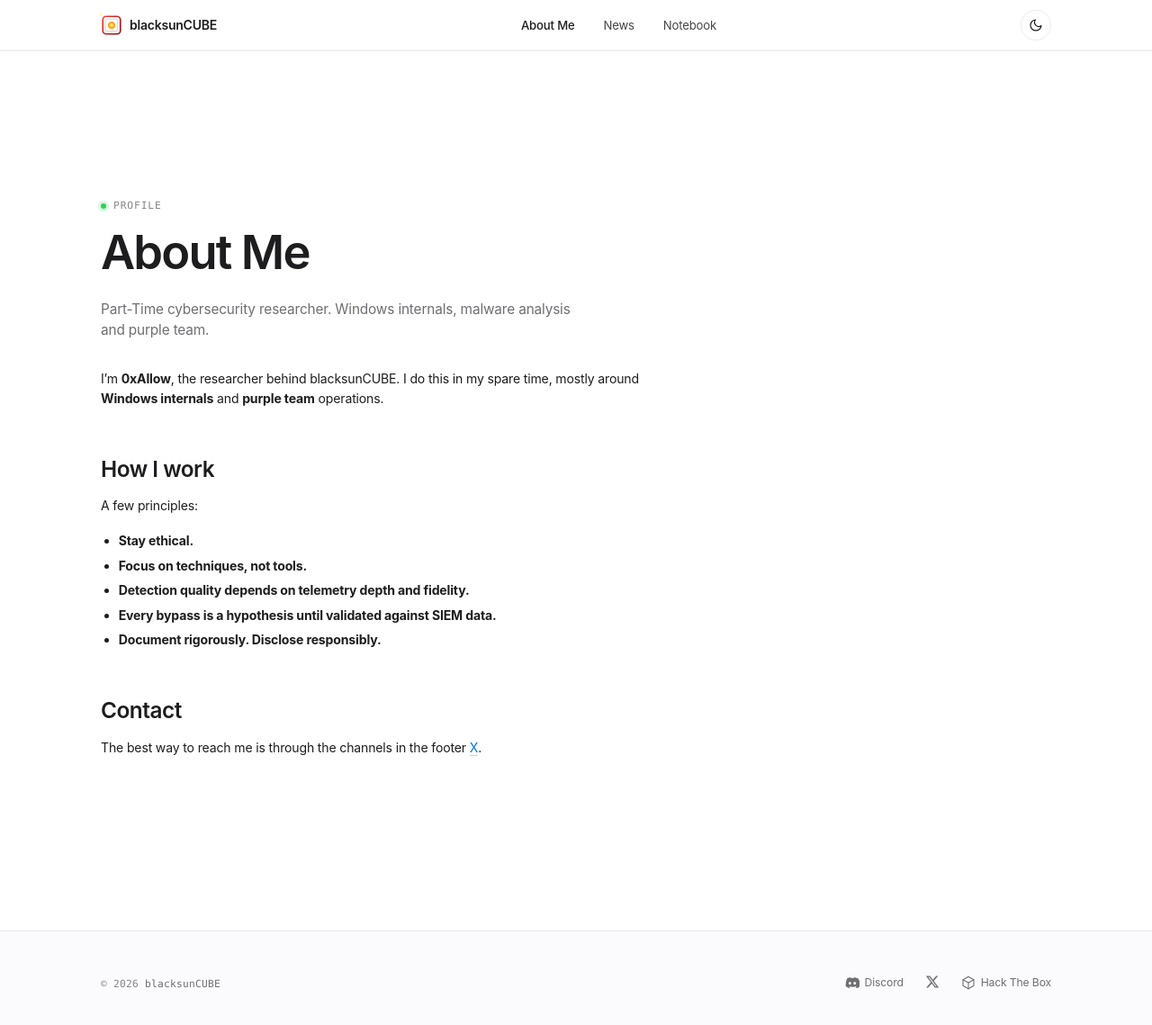
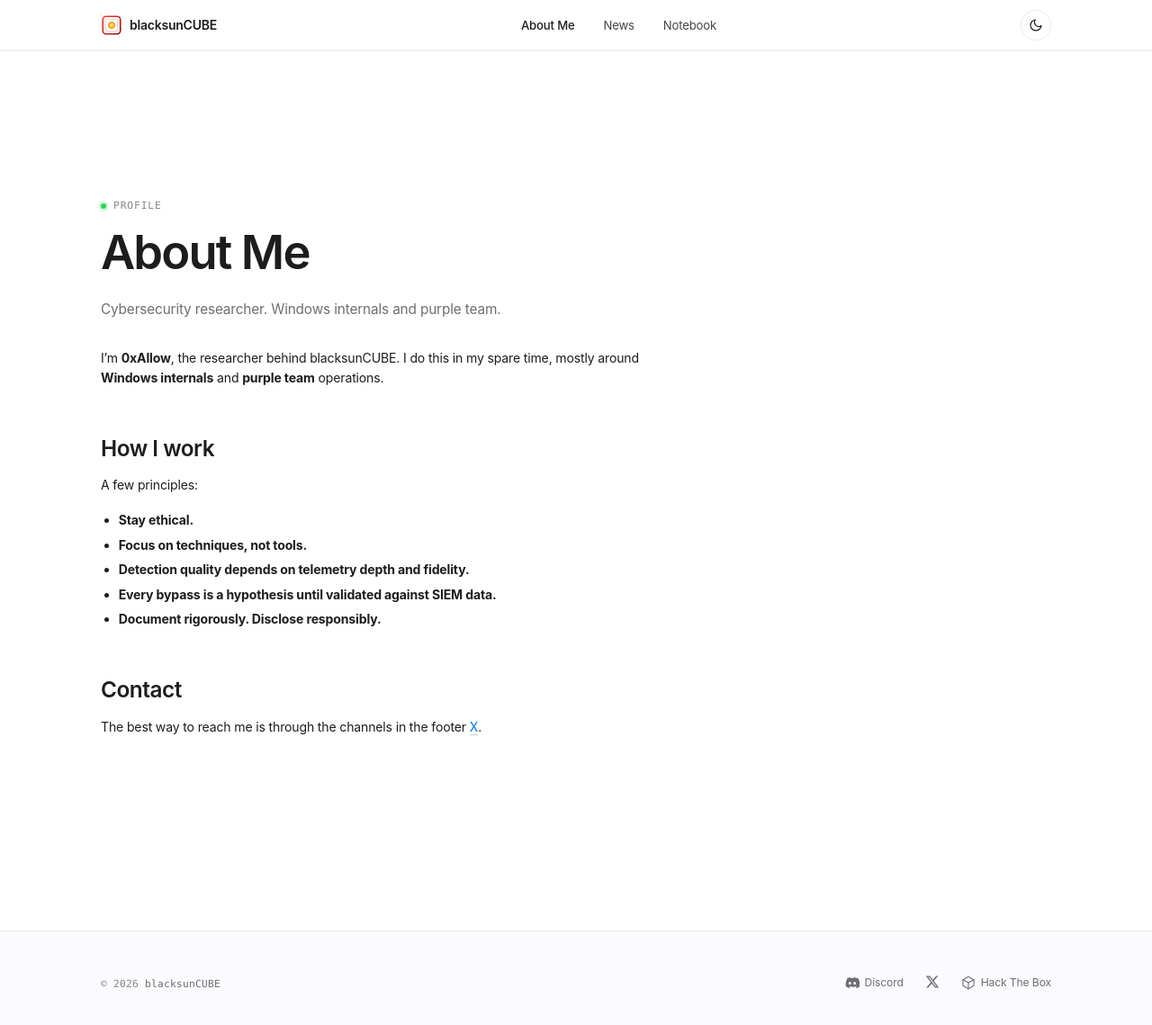
Before and after one commit to 0xAllow/0xallow.github.io, a Jekyll site: the page built from about/index.md, in a window 1280 px wide and 1153 px high. Shown: the top 1139 px of the window at 90% size. Built offline with Jekyll 4.4.1, drawn with Linux system fonts in a browser that asks for light colours.

Commit message:
Update index.md

```diff
--- a/about/index.md
+++ b/about/index.md
@@ -3,7 +3,7 @@ layout: page
 permalink: /about/
 title: About Me
 eyebrow: Profile
-lead: Part-Time cybersecurity researcher. Windows internals, malware analysis and purple team.
+lead: Cybersecurity researcher. Windows internals and purple team.
 ---
 
 I'm **0xAllow**, the researcher behind blacksunCUBE.
```
